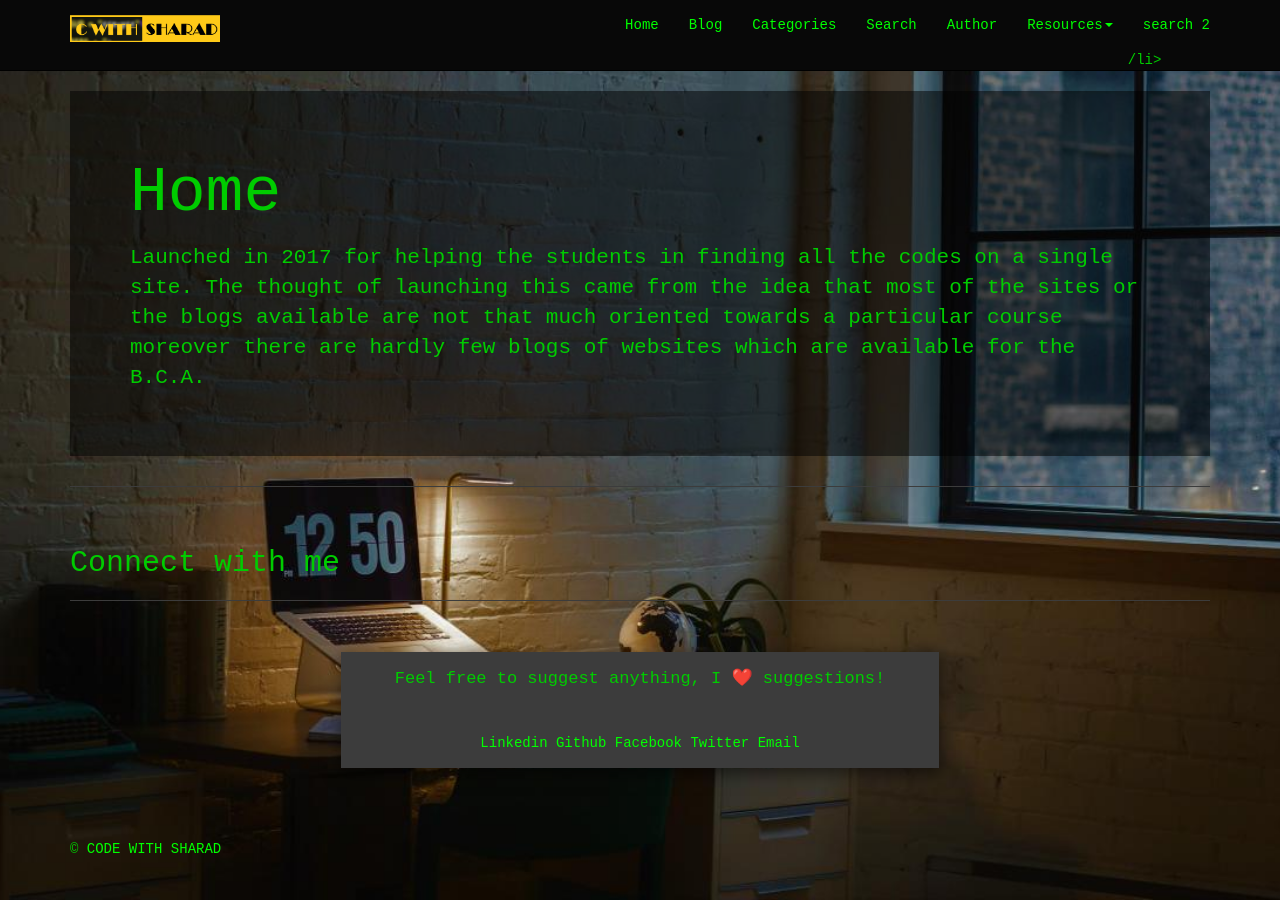
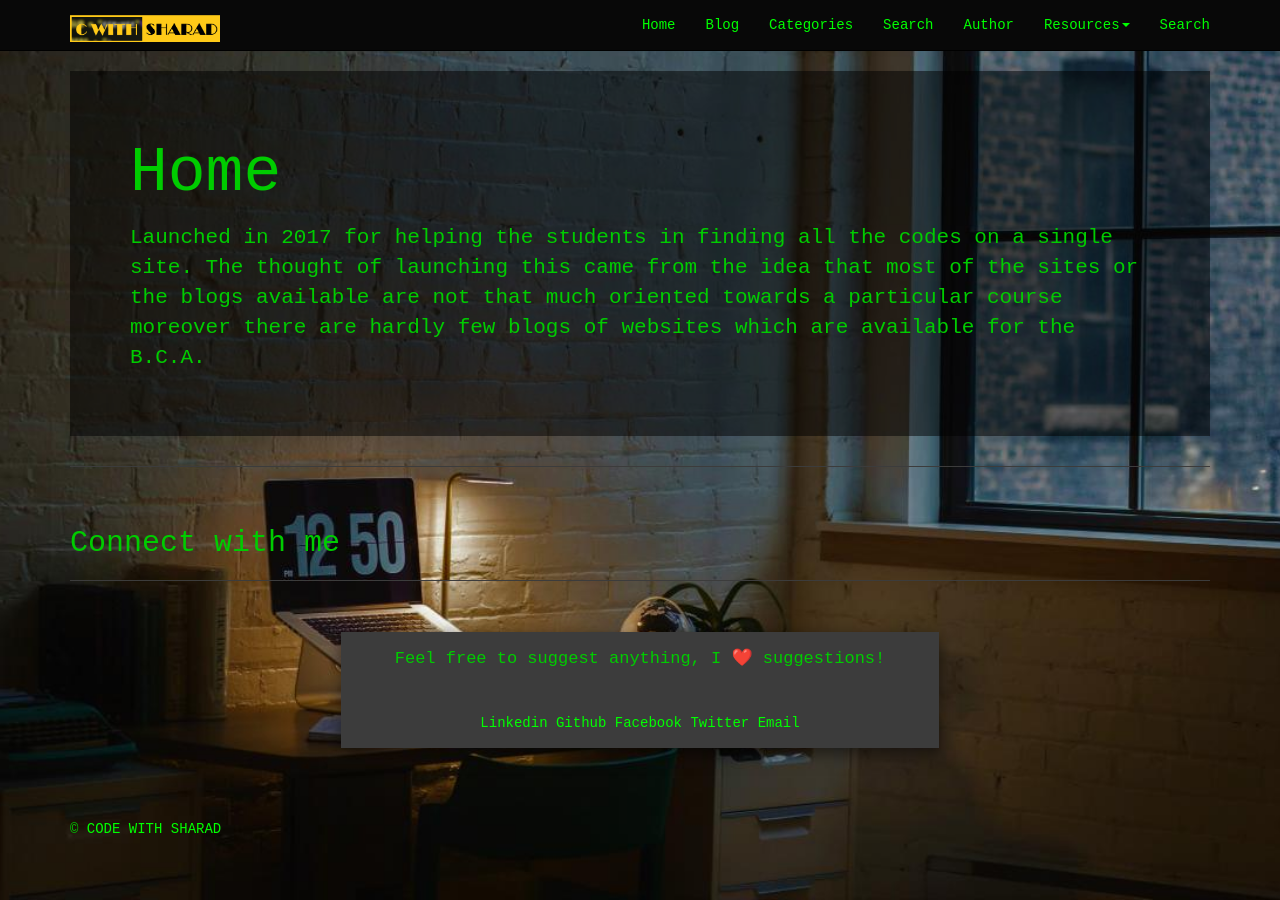
Before and after one commit to cwithsharad/cwithsharad.github.io, a Jekyll site: the page built from index.md, in a window 1280 px wide. Built offline with Jekyll 4.4.1, drawn with Linux system fonts in a browser that asks for light colours; emoji names are drawn with the system emoji font.

Commit message:
Update navigation.html

```diff
--- a/_includes/navigation.html
+++ b/_includes/navigation.html
@@ -27,7 +27,7 @@
 			{% endif %}
 		{% endfor %}
 
-			<li><a onclick="openSearch()" href="javascript:void(0);">search 2</a>/li>
+			<li><a onclick="openSearch()" href="javascript:void(0);">Search</a></li>
 
 		</ul>
 	</div>
```
